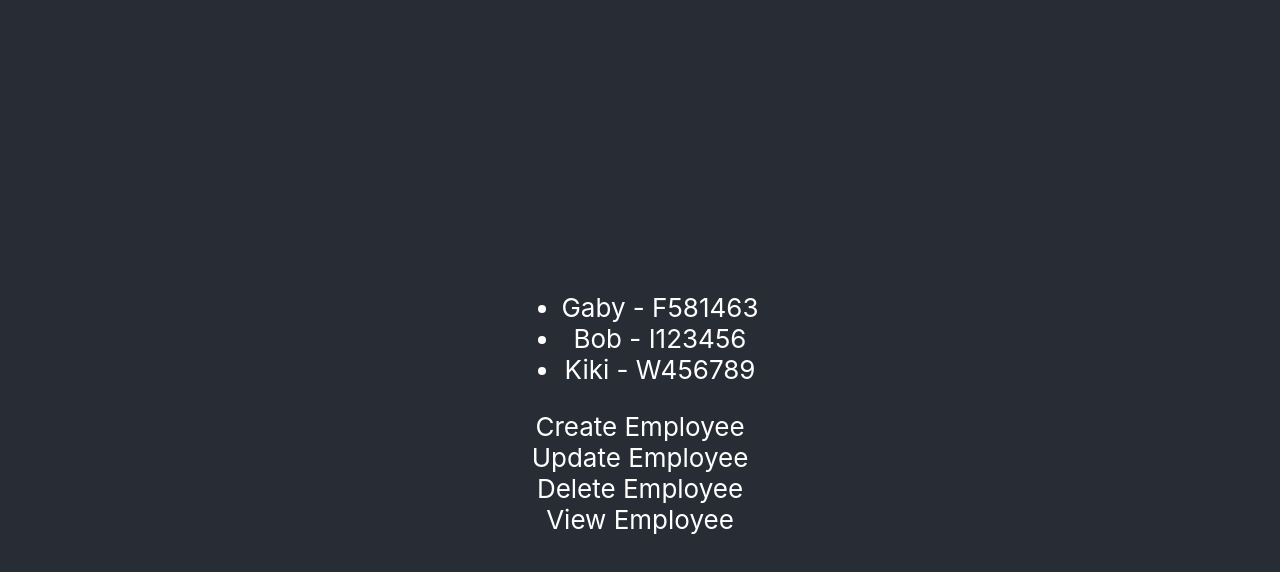
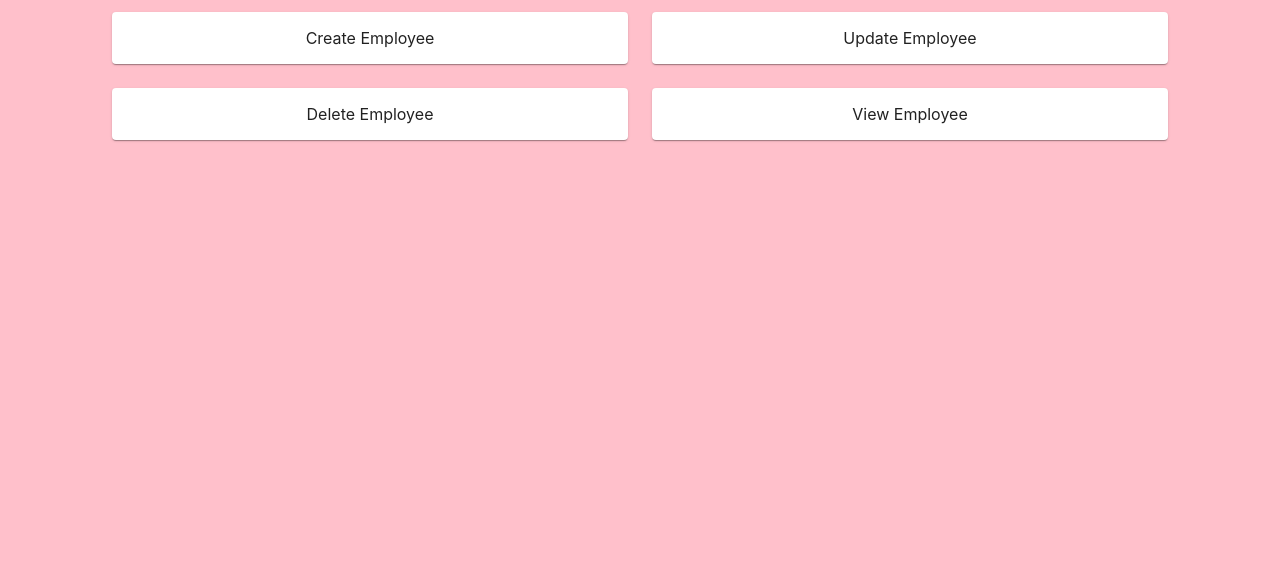
Before and after one commit to gabycruzzin/food-reviews, a React (Create React App) app: page / in a window 1280 px wide. Shown: the top 572 px of the page. Built offline with nearby package versions, Linux system fonts and the light colour scheme.

Commit message:
material ui

```diff
--- a/package.json
+++ b/package.json
@@ -3,6 +3,8 @@
   "version": "0.1.0",
   "private": true,
   "dependencies": {
+    "@material-ui/core": "^4.11.0",
+    "@material-ui/icons": "^4.9.1",
     "@testing-library/jest-dom": "^5.11.4",
     "@testing-library/react": "^11.1.0",
     "@testing-library/user-event": "^12.1.10",
--- a/src/App.css
+++ /dev/null
@@ -1,38 +0,0 @@
-.App {
-  text-align: center;
-}
-
-.App-logo {
-  height: 40vmin;
-  pointer-events: none;
-}
-
-@media (prefers-reduced-motion: no-preference) {
-  .App-logo {
-    animation: App-logo-spin infinite 20s linear;
-  }
-}
-
-.App-header {
-  background-color: #282c34;
-  min-height: 100vh;
-  display: flex;
-  flex-direction: column;
-  align-items: center;
-  justify-content: center;
-  font-size: calc(10px + 2vmin);
-  color: white;
-}
-
-.App-link {
-  color: #61dafb;
-}
-
-@keyframes App-logo-spin {
-  from {
-    transform: rotate(0deg);
-  }
-  to {
-    transform: rotate(360deg);
-  }
-}
--- a/src/App.js
+++ b/src/App.js
@@ -1,28 +1,47 @@
-import logo from './logo.svg';
-import './App.css';
-import { Employee } from './Employee';
-import { useState } from 'react';
 import { CreateEmployee } from './components/CreateEmployee';
 import { UpdateEmployee } from './components/UpdateEmployee';
 import { DeleteEmployee } from './components/DeleteEmployee';
 import { ViewEmployee } from './components/ViewEmployee';
+import Paper from '@material-ui/core/Paper';
+import Grid from '@material-ui/core/Grid';
+import { makeStyles } from '@material-ui/core/styles';
 
 function App() {
-  const [mylist, setmylist] = useState([
-    {name: 'Gaby', sid: 'F581463'},
-    {name: 'Bob', sid: 'I123456'},
-    {name: 'Kiki', sid: 'W456789'}]);
+  const useStyles = makeStyles((theme) => ({
+    root: {
+      flexGrow: 1,
+      backgroundColor: 'pink',
+      height: '100vh'
+    },
+    componentContainer: {
+      margin: 'auto',
+      width: 1080
+    },
+    paper: {
+      padding: theme.spacing(2),
+      textAlign: 'center',
+      color: theme.palette.text.primary,
+    },
+  }));
+
+  const classes = useStyles();
 
   return (
-    <div className="App">
-      <header className="App-header">
-        <Employee names={mylist} />
-
-        <CreateEmployee />
-        <UpdateEmployee />
-        <DeleteEmployee />
-        <ViewEmployee />
-      </header>
+    <div className={classes.root}>
+      <Grid container className={classes.componentContainer} spacing={3}>
+        <Grid item xs={6}>
+          <Paper className={classes.paper}><CreateEmployee /></Paper>
+        </Grid>
+        <Grid item xs={6}>
+          <Paper className={classes.paper}><UpdateEmployee /></Paper>
+        </Grid>
+        <Grid item xs={6}>
+          <Paper className={classes.paper}><DeleteEmployee /></Paper>
+        </Grid>
+        <Grid item xs={6}>
+          <Paper className={classes.paper}><ViewEmployee /></Paper>
+        </Grid>
+      </Grid>
     </div>
   );
 }
```
